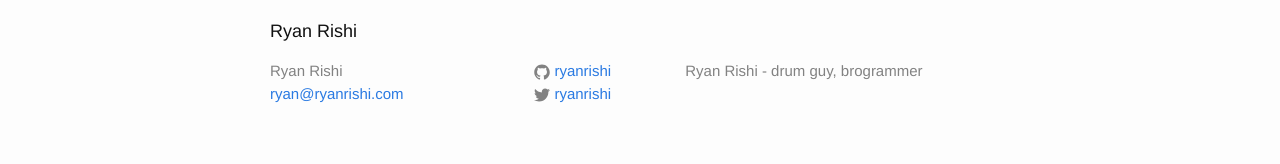
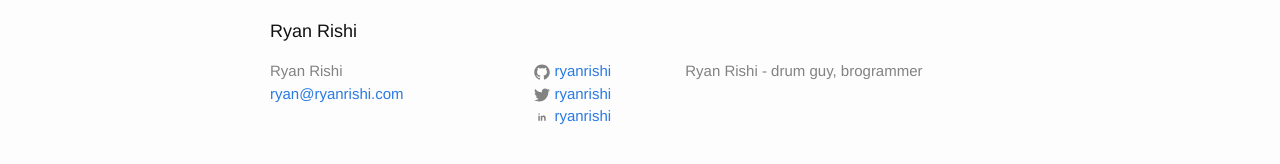
Before and after one commit to ryanrishi/ryanrishi.com, a Jekyll site: the page built from index.html, in a window 1280 px wide. Shown: the part 399-563 px from the top of the page. Built offline with Jekyll 4.4.1, drawn with Linux system fonts in a browser that asks for light colours.

Commit message:
added linkedin logo/link in footer

```diff
--- a/_includes/footer.html
+++ b/_includes/footer.html
@@ -25,6 +25,13 @@
             {% include icon-twitter.html username=site.twitter_username %}
           </li>
           {% endif %}
+
+          {% if site.linkedin_username %}
+          <li>
+            {% include icon-linkedin.html username=site.linkedin_username %}
+          </li>
+          {% endif %}
+
         </ul>
       </div>
 
--- /dev/null
+++ b/_includes/icon-linkedin.html
@@ -0,0 +1 @@
+<a href="https://linkedin.com/in/{{ include.username }}"><span class="icon icon--linkedin">{% include icon-linkedin.svg %}</span><span class="username">{{ include.username }}</span></a>
```
Also changed, not shown: _includes/icon-linkedin.svg (added).
